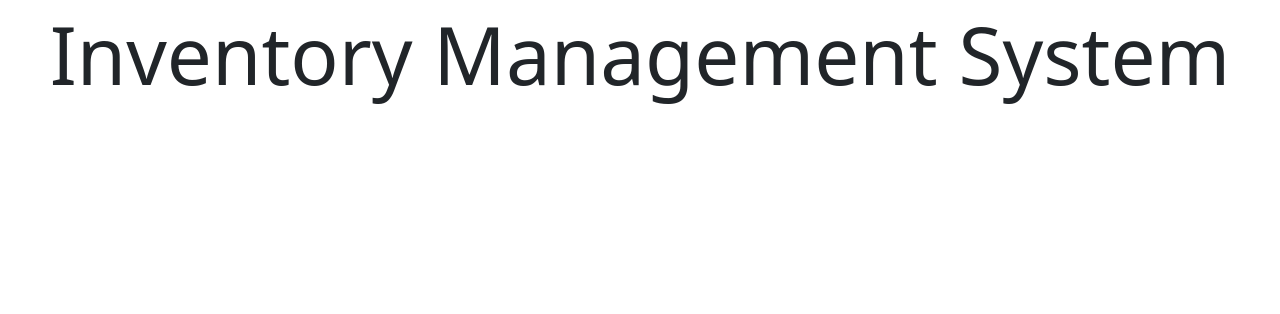
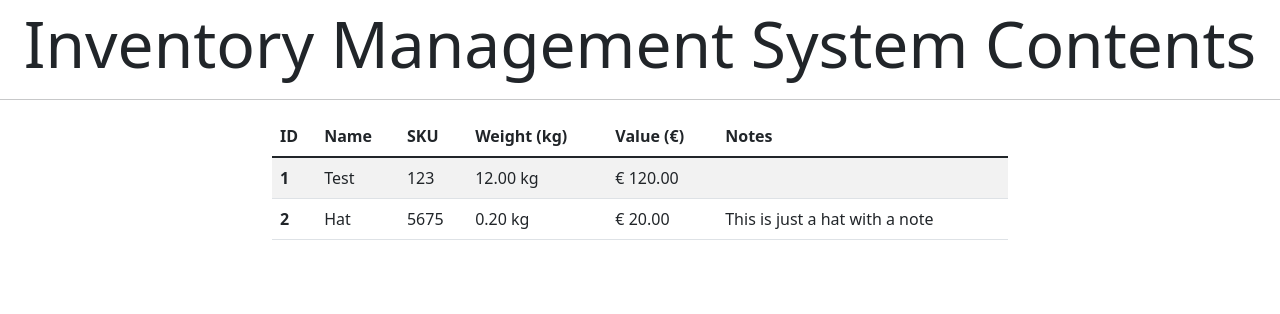
Before and after one commit to ItsAlanK/inventory-management-app, a Django app: page / in a window 1280 px wide. Shown: the part 42-356 px from the top of the page. Run offline with Django 3.2, Linux system fonts and the light colour scheme; data comes from the database, SQL or seed files in the repository; both versions use the stored data as it was after the commit; some libraries are stand-ins or nearby versions.

Commit message:
Add context to products index view to siplay product details in template. Display product details in table in template

```diff
--- a/products/models.py
+++ b/products/models.py
@@ -7,7 +7,7 @@ class Product(models.Model):
     """
     SKU = models.IntegerField(default=0)
     name = models.CharField(max_length=254)
-    weight = models.IntegerField(default=0)
+    weight = models.DecimalField(max_digits=8, decimal_places=2)
     value = models.DecimalField(max_digits=8, decimal_places=2)
     notes = models.TextField(null=True, blank=True)
 
--- a/products/templates/products/index.html
+++ b/products/templates/products/index.html
@@ -2,5 +2,36 @@
 {% load static %}
 
 {% block content %}
-<h1 class="text-center mt-1 display-1">Inventory Management System</h1>
+<h3 class="text-center mt-1 display-3">Inventory Management System Contents</h3>
+<hr>
+<div class="container">
+    <div class="row justify-content-center">
+        <div class="col-8">
+            <table class="table table-striped">
+                <thead>
+                <tr>
+                    <th scope="col">ID</th>
+                    <th scope="col">Name</th>
+                    <th scope="col">SKU</th>
+                    <th scope="col">Weight (kg)</th>
+                    <th scope="col">Value (€)</th>
+                    <th scope="col">Notes</th>
+                </tr>
+                </thead>
+                <tbody>
+                    {% for product in products %}
+                    <tr>
+                        <th scope="row">{{ product.id }}</th>
+                        <td>{{ product.name }}</td>
+                        <td>{{ product.SKU }}</td>
+                        <td>{{ product.weight }} kg</td>
+                        <td>€ {{ product.value }}</td>
+                        <td>{{ product.notes }}</td>
+                    </tr>
+                    {% endfor %}
+                </tbody>
+            </table>
+        </div>
+    </div>
+</div>
 {% endblock %}
--- a/products/views.py
+++ b/products/views.py
@@ -1,8 +1,16 @@
 from django.shortcuts import render
+from .models import Product, Location, Inventory
 
 
 def index(request):
     """
-    Return Homepage
+    Return Homepage containing list of products
     """
-    return render(request, 'products/index.html')
+
+    products = Product.objects.all()
+
+    context = {
+        'products':products,
+    }
+
+    return render(request, 'products/index.html', context)
```
Also changed, not shown: db.sqlite3, products/migrations/0003_alter_product_weight.py (added).
